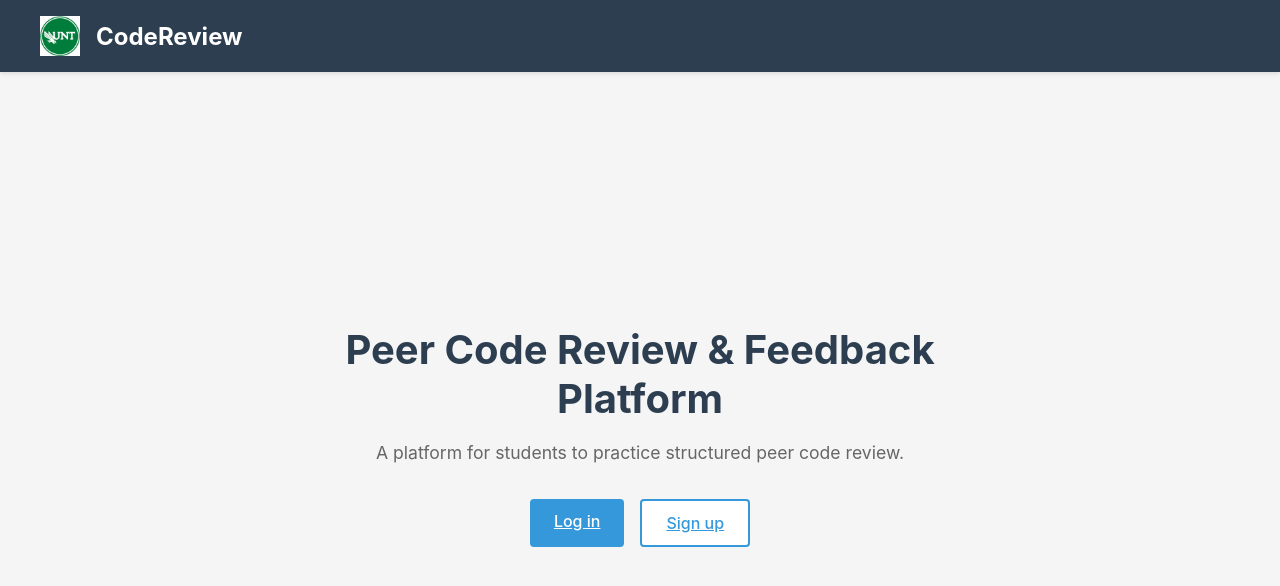
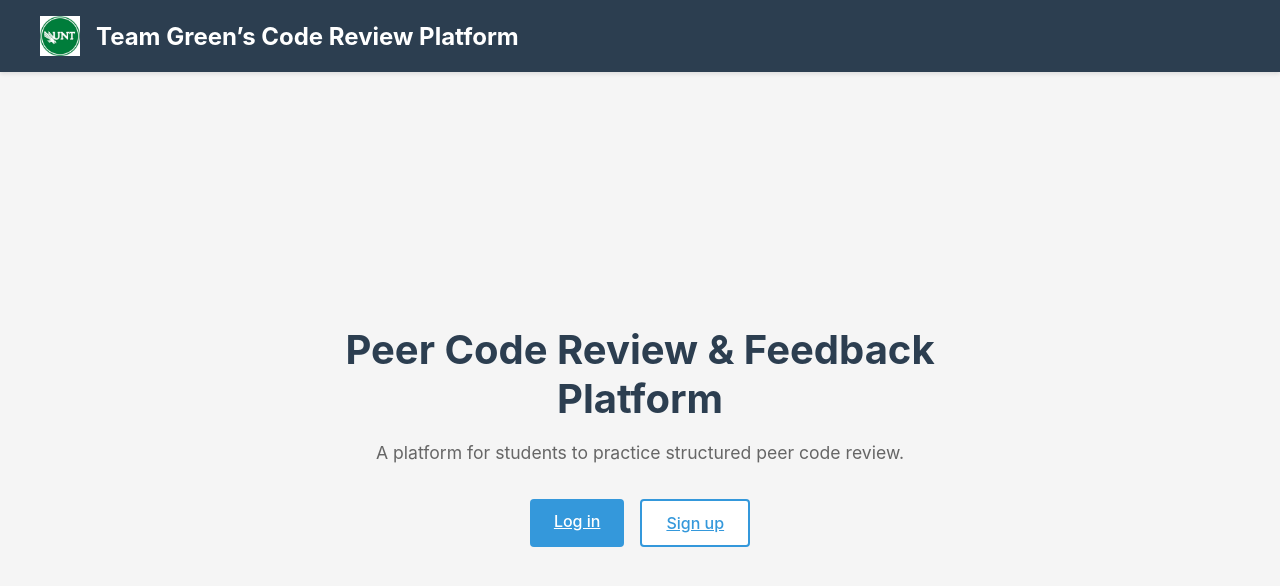
Before and after one commit to pythagoras-19/Peer-Code-Review-Feedback-Platform, a Next.js app: page / in a window 1280 px wide. Shown: the top 586 px of the page. Built offline with nearby package versions, Linux system fonts and the light colour scheme.

Commit message:
Update app shell title

```diff
--- a/app/layout.tsx
+++ b/app/layout.tsx
@@ -2,7 +2,7 @@ import type { Metadata } from 'next';
 import '../styles/globals.css';
 
 export const metadata: Metadata = {
-  title: 'Peer Code Review & Feedback Platform',
+  title: 'Team Green’s Code Review Platform',
   description: 'A platform for students to practice structured peer code review.',
 };
 
--- a/components/AppShell.tsx
+++ b/components/AppShell.tsx
@@ -12,7 +12,7 @@ export default function AppShell({ children }: AppShellProps) {
       <header className="app-header">
         <div className="header-content">
           <img src="/unt_logo.png" alt="UNT Logo" className="logo-image" />
-          <h2 className="logo">CodeReview</h2>
+          <h2 className="logo">Team Green’s Code Review Platform</h2>
         </div>
       </header>
       <main className="app-main">
```
